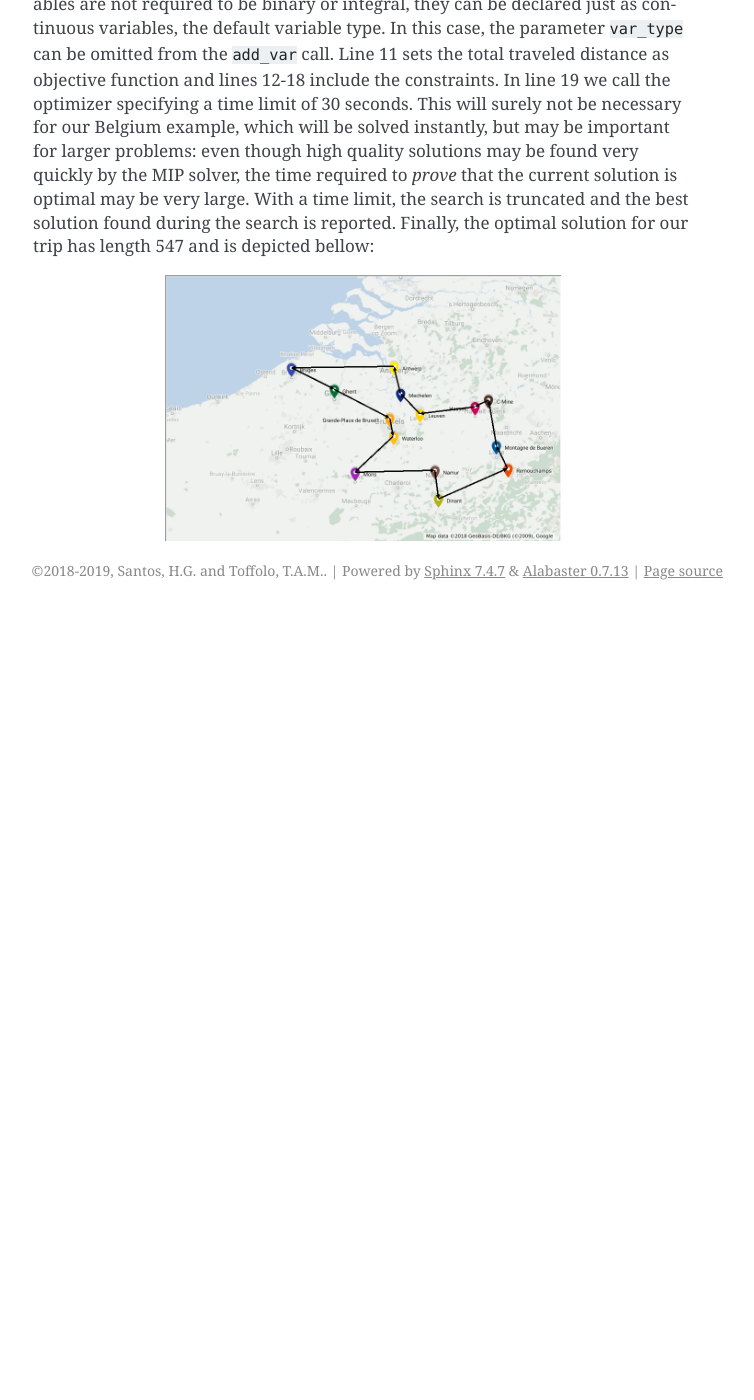
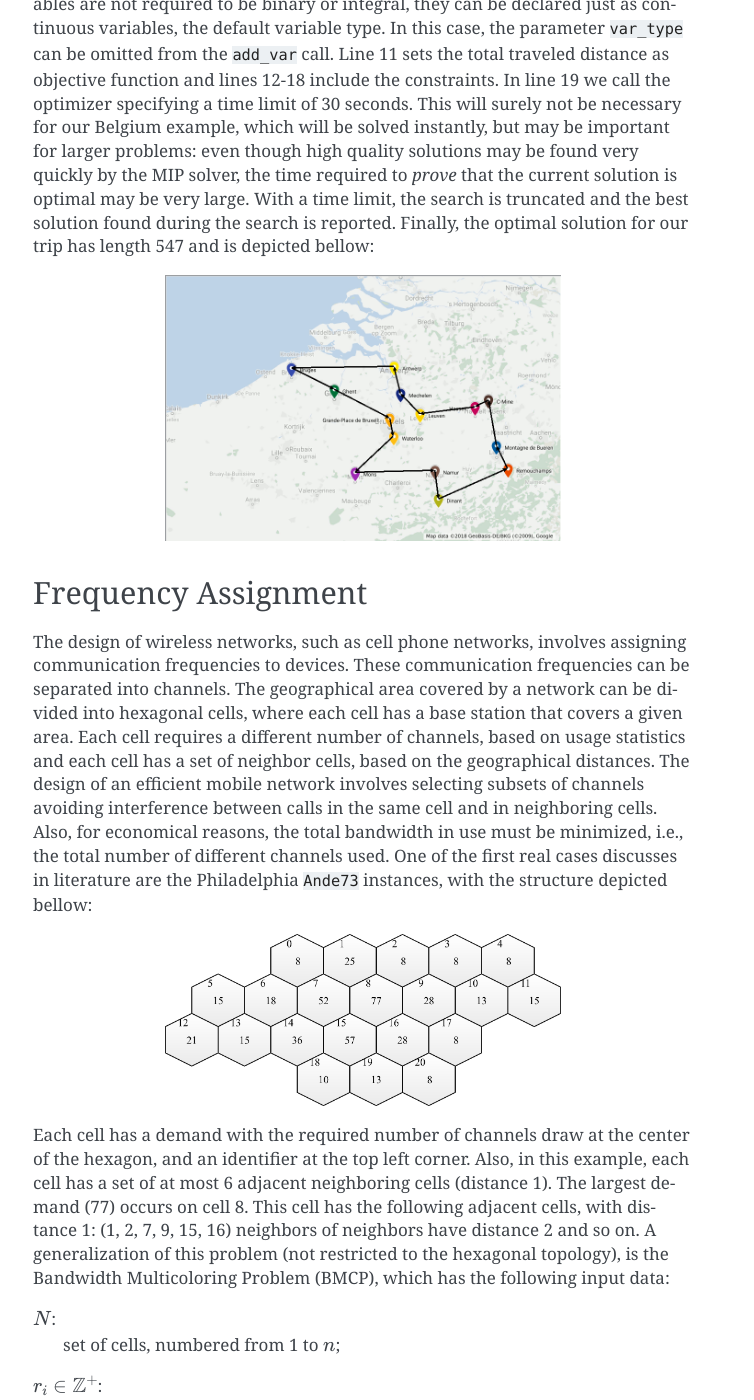
Before and after one commit to coin-or/python-mip, a Sphinx documentation site: the page built from docs/examples.rst, in a window 1280 px wide and 1400 px high, scrolled down 3255 px. Shown: the whole window, without its empty margins (387-1141 px from the left). Built offline with Sphinx 7.4.7, drawn with Linux system fonts in a browser that asks for light colours; cross-references to code outside the pages are shown as plain code; before the commit the page ends 3865 px from its top, so only the background shows below that; some of the changed text lies outside the part shown.

Commit message:
adding fap problem
Former-commit-id: 4c46c98d982d2efd1c623cbf395334a67cfe367e

```diff
--- a/docs/conf.py
+++ b/docs/conf.py
@@ -42,7 +42,8 @@ extensions = [
     'sphinx.ext.autodoc',
     'sphinx_autodoc_typehints',
     'sphinx.ext.mathjax',
-	'sphinx.ext.napoleon',
+    'sphinx.ext.napoleon',
+    'sphinxcontrib.bibtex'
 ]
 
 # Add any paths that contain templates here, relative to this directory.
--- a/docs/examples.rst
+++ b/docs/examples.rst
@@ -158,3 +158,64 @@ trip has length 547 and is depicted bellow:
 .. image:: ./images/belgium-tourism-14-opt-547.png
     :width: 60%
     :align: center
+
+
+Frequency Assignment
+--------------------
+
+The design of wireless networks, such as cell phone networks, involves
+assigning communication frequencies to devices. These communication
+frequencies can be separated into channels. The geographical area covered
+by a network can be divided into hexagonal cells, where each cell has
+a base station that covers a given area. Each cell requires a different
+number of channels, based on usage statistics and each cell has a set of
+neighbor cells, based on the geographical distances. The design of an
+efficient mobile network involves selecting subsets of channels avoiding
+interference between calls in the same cell and in neighboring cells.
+Also, for economical reasons, the total bandwidth in use must be
+minimized, i.e., the total number of different channels used. One of the
+first real cases discusses in literature are the Philadelphia
+:cite:`Ande73` instances, with the structure depicted bellow:
+
+
+.. image:: ./images/philadelphia.png
+    :width: 60%
+    :align: center
+
+
+Each cell has a demand with the required number of channels draw at the
+center of the hexagon, and an identifier at the top left corner. Also, in
+this example, each cell has a set of at most 6 adjacent neighboring cells
+(distance 1). The largest demand (77) occurs on cell 8. This cell has the
+following adjacent cells, with distance 1: (1, 2, 7, 9, 15, 16) neighbors
+of neighbors have distance 2 and so on. A generalization of this problem
+(not restricted to the hexagonal topology), is the Bandwidth Multicoloring
+Problem (BMCP), which has the following input data:
+
+:math:`N`:
+    set of cells, numbered from 1 to :math:`n`;
+
+:math:`r_i \in \mathbb{Z}^+`:
+    demand of cell :math:`i \in N`, i.e. required number of channels;
+
+:math:`d_{i,j} \in \mathbb{Z}^+`:
+    minimum distance between channels assigned to nodes :math:`i` and :math:`j`,
+    :math:`d_{i,i}` indicates the minimum distance between different channels
+    allocated to the same cell.
+
+Given an upper limit :math:`\overline{u}` on the maximum number of channels
+available, the BMPC can be formally stated as the combinatorial optimization
+problem of defining subsets of channels :math:`C_1, \ldots, C_n` while
+minimizing the used bandwidth and avoiding interference:
+
+.. math::
+
+     \textrm{Minimize:} & \\
+                       & \max_{c \in C_1 \cup C_2, \ldots, C_n}c  \\
+     \textrm{Subject to:} & \\
+            \mid c_1 - c_2 \mid & \geq d_{i,j} \,\,\, \forall (i,j) \in N \times N, (c_1, c_2) \in C_i \times C_j \\
+             C_i & \subseteq \{1, \ldots, \overline{u} \} \,\,\, \forall i \in N \\
+             \mid C_i \mid &  = r_i \,\,\, \forall i \in N
+
+
+This problem can be formulated as a mixed integer program considering binary
--- a/docs/index.rst
+++ b/docs/index.rst
@@ -11,3 +11,6 @@ Python MIP - Mixed-Integer Programming Package Documentation
    examples
    custom
    classes
+
+.. bibliography:: references.bib
+    :cited:
--- /dev/null
+++ b/docs/references.bib
@@ -0,0 +1,8 @@
+@Article{Ande73,
+  author       = "L. G. Anderson",
+  title        = "A Simulation Study of some Dynamic Channel Assignment Algorithms in a High Capacity Mobile Telecommunications System",
+  journal      = "IEEE Transactions on Communications",
+  volume       = "21",
+  pages        = "1294--1301",
+  year         = "1973"
+}
```
Also changed, not shown: docs/images/philadelphia.png (added).
